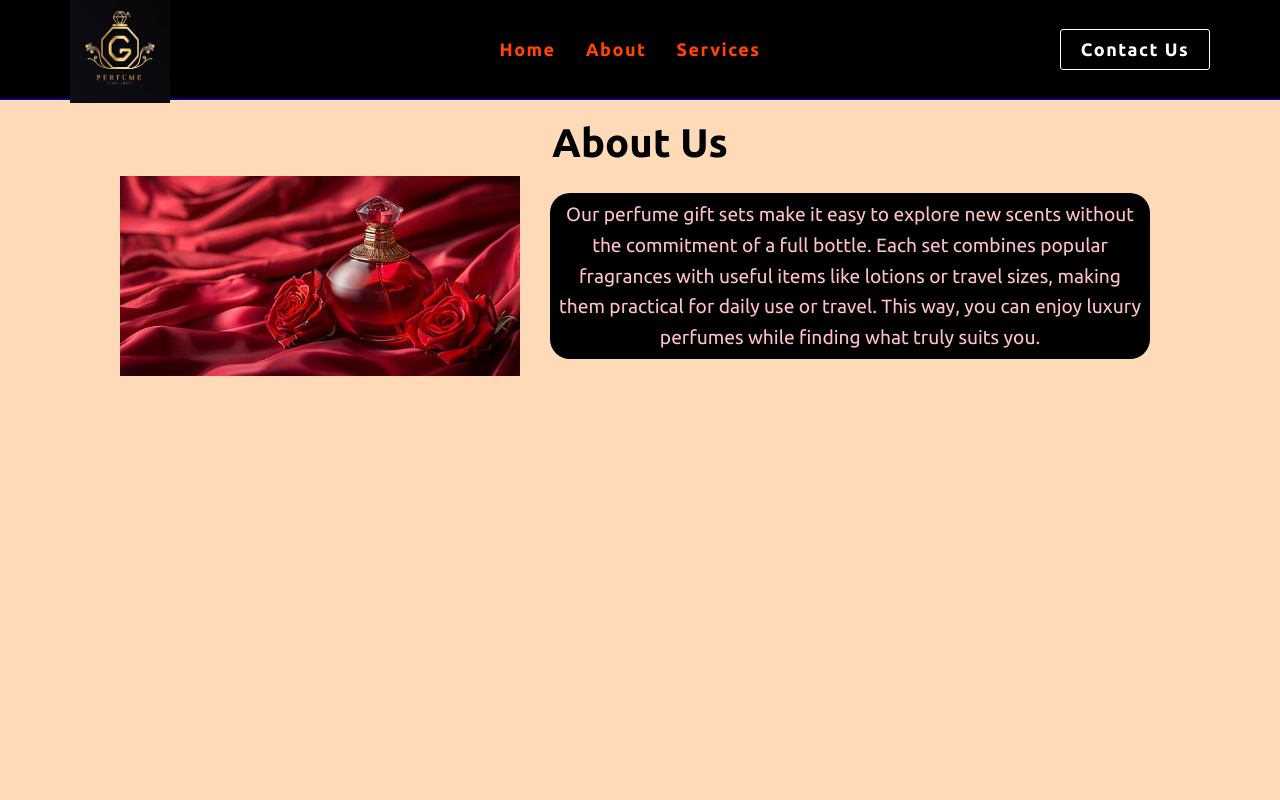
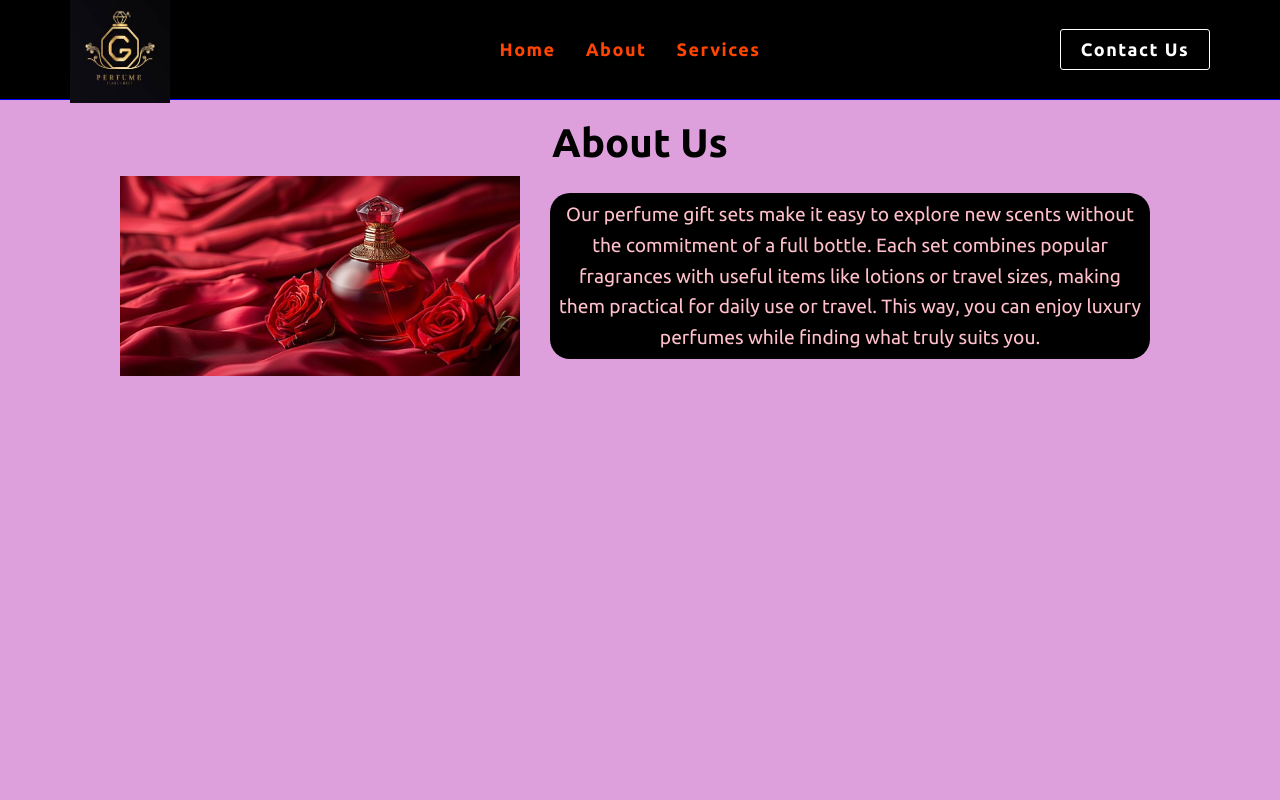
Before and after one commit to Nadeem-59/perfume, a Next.js app: page /about in a window 1280 px wide. Shown: the top 800 px of the page. Built offline with nearby package versions, Linux system fonts and the light colour scheme.

Commit message:
Update about.css

```diff
--- a/src/app/about.css
+++ b/src/app/about.css
@@ -4,7 +4,7 @@
     height: calc(100vh - 100px);
     padding: 20px;
     text-align: center;
-    background-color:peachpuff;
+    background-color:plum;
   }
 
   h1 {
```
